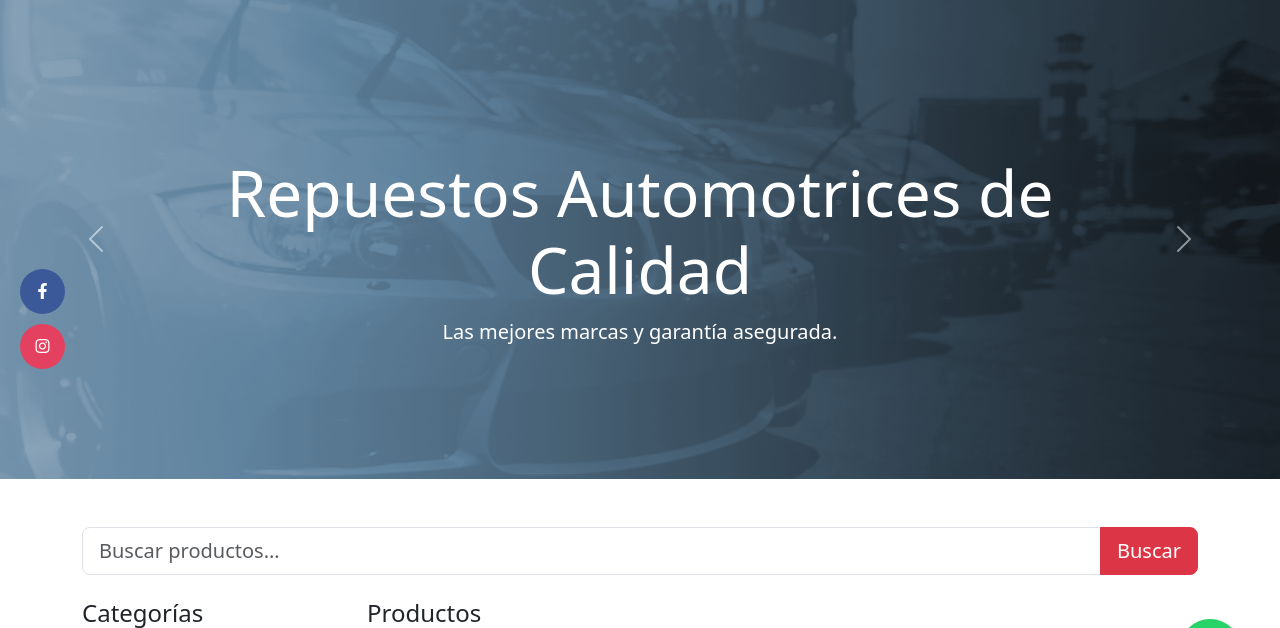
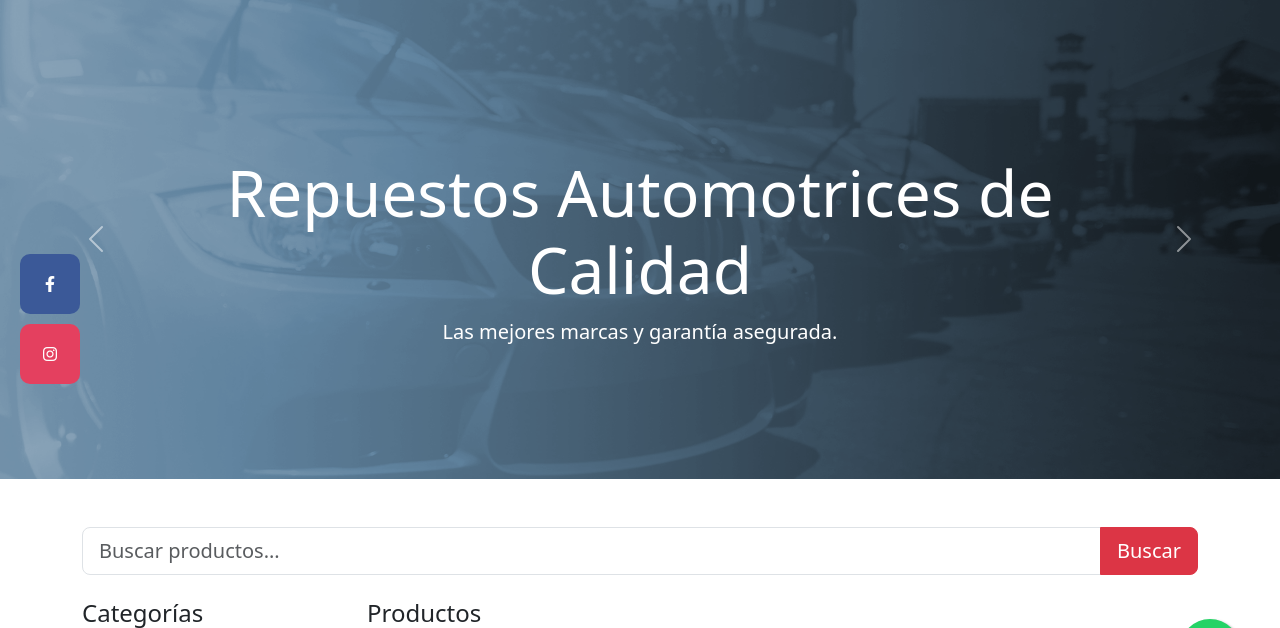
Before and after one commit to LorennMarque/CatalogProductos, a PHP site: page / in a window 1280 px wide. Shown: the part 81-709 px from the top of the page. Run offline with PHP 8.4, Linux system fonts and the light colour scheme; data that the repository does not hold is empty.

Commit message:
url swap

```diff
--- a/index.php
+++ b/index.php
@@ -74,13 +74,13 @@ $products = $stmt->fetch_all(MYSQLI_ASSOC);
 
         .social-links a {
             display: block;
-            width: 45px;
-            height: 45px;
+            width: 60px;
+            height: 60px;
             background: #333;
             color: white;
             text-align: center;
-            line-height: 45px;
-            border-radius: 50%;
+            line-height: 60px;
+            border-radius: 10px;
             margin: 10px 0;
             transition: all 0.3s ease;
         }
@@ -95,8 +95,8 @@ $products = $stmt->fetch_all(MYSQLI_ASSOC);
 </head>
 <body>
 <div class="social-links">
-    <a href="https://www.instagram.com/repuestosmarcus30/" class="facebook" target="_blank"><i class="fab fa-facebook-f"></i></a>
-    <a href="https://www.facebook.com/profile.php?id=61572431342743" class="instagram" target="_blank"><i class="fab fa-instagram"></i></a>
+    <a href="https://www.facebook.com/profile.php?id=61572431342743" class="facebook" target="_blank"><i class="fab fa-facebook-f"></i></a>
+    <a href="https://www.instagram.com/repuestosmarcus30/" class="instagram" target="_blank"><i class="fab fa-instagram"></i></a>
 </div>
 
 <header class="d-flex align-items-center">
```
